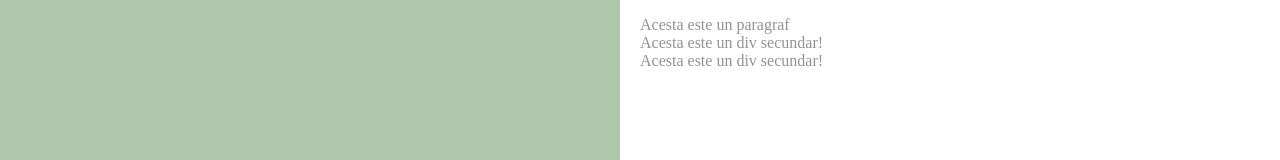
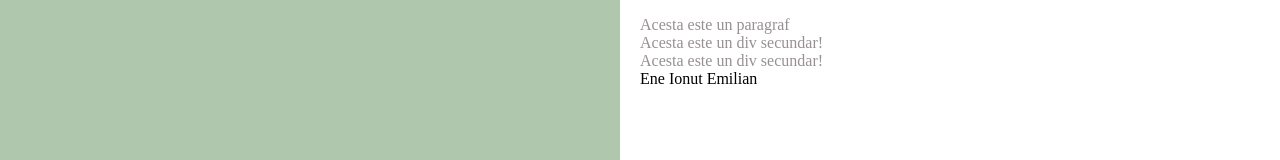
Before and after one commit to tudoritschool/cv-presentation, a plain HTML site: page index.html in a window 1280 px wide. Shown: the part 198-358 px from the top of the page. Drawn offline with Linux system fonts and the light colour scheme.

Commit message:
Ce tare este Git

```diff
--- a/index.html
+++ b/index.html
@@ -14,6 +14,7 @@
 				<div class="paragraph">Acesta este un div secundar!</div>
 				<div class="paragraph">Acesta este un div secundar!</div>
 				<div class="change"></div>
+				<div>Ene Ionut Emilian</div>
 			</div>
 		</div>
 	</body>
```
